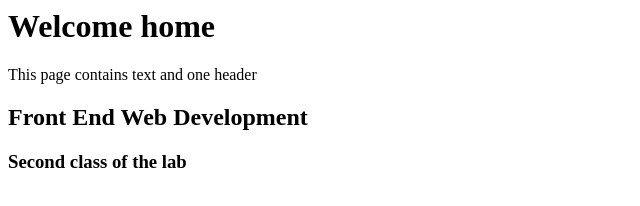
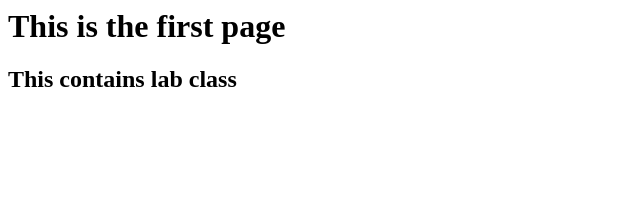
Before and after one commit to avinashchennu/OSclass, a plain HTML site: page index.html in a window 1280 px wide. Shown: the whole page, without its empty margins (0-640 px from the left). Drawn offline with Linux system fonts and the light colour scheme.

Commit message:
This is the first commit

```diff
--- a/index.html
+++ b/index.html
@@ -1,5 +1,10 @@
-<h1> Welcome home </h1>
-<title>First Webpage </title>
-<p> This page contains text and one header</p>
-<h2> Front End Web Development</h2>
-<h3>Second class of the lab</h3>
+<html>
+<head>
+	<title>This the sample page</title>
+</head>
+
+<body>
+	<h1>This is the first page </h1>
+	<h2> This contains lab class </h2>
+</body>
+</html>
```
